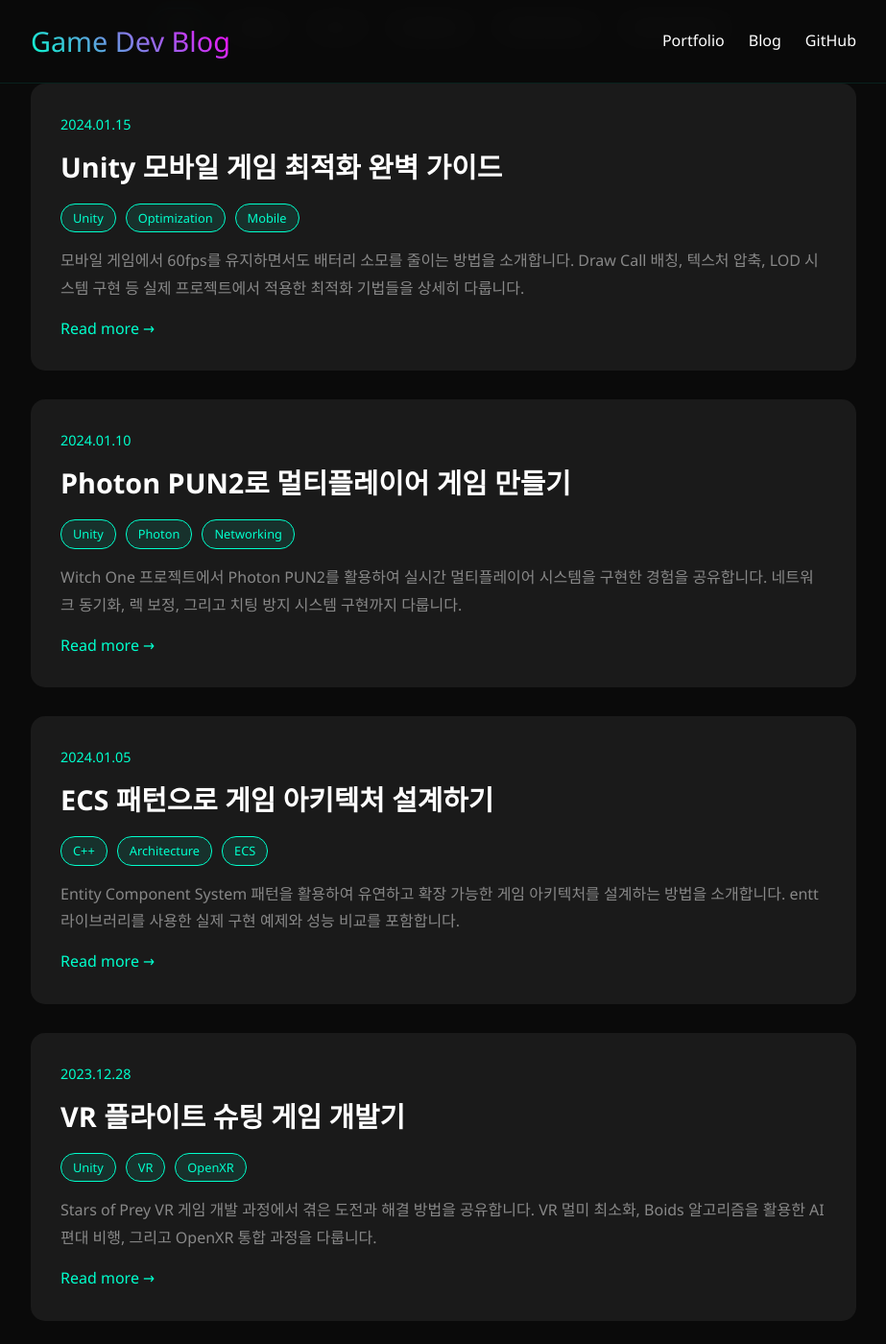
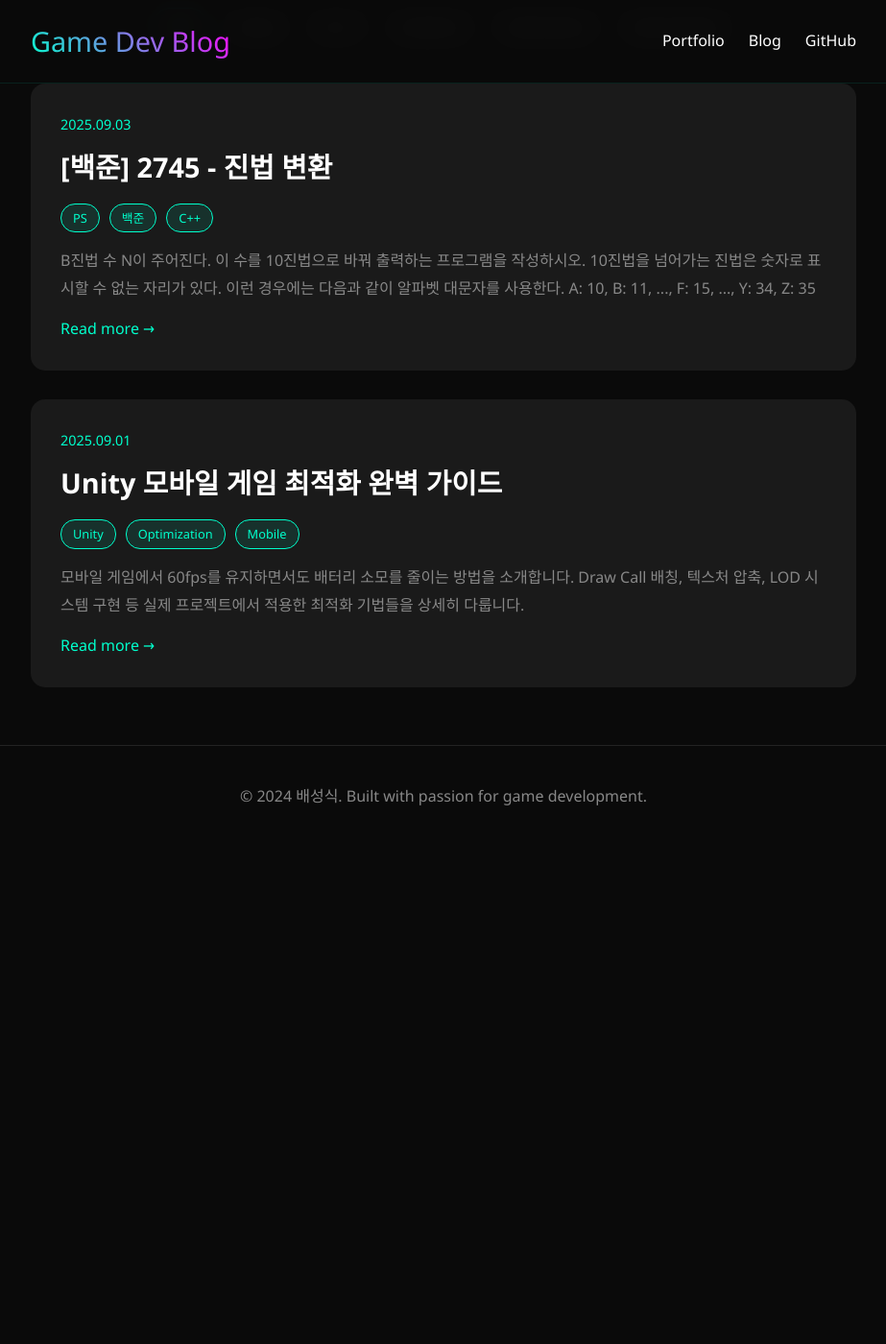
Before and after one commit to Labae/Labae.github.io, a Jekyll site: the page blog/index.html, which Jekyll copies as it is, in a window 1280 px wide and 1400 px high, scrolled down 325 px. Shown: the whole window at 96% size, without its empty margins (178-1101 px from the left). Built offline with Jekyll 4.4.1, drawn with Linux system fonts in a browser that asks for light colours; after the commit the page ends 1208 px from its top, so only the background shows below that; some of the changed text lies outside the part shown.

Commit message:
feat: update pages

```diff
--- a/blog/index.html
+++ b/blog/index.html
@@ -1,5 +1,6 @@
 <!DOCTYPE html>
 <html lang="ko">
+
 <head>
     <meta charset="UTF-8">
     <meta name="viewport" content="width=device-width, initial-scale=1.0">
@@ -31,9 +32,11 @@
         ::-webkit-scrollbar {
             width: 8px;
         }
+
         ::-webkit-scrollbar-track {
             background: var(--bg-dark);
         }
+
         ::-webkit-scrollbar-thumb {
             background: var(--primary);
             border-radius: 4px;
@@ -234,6 +237,7 @@
         }
     </style>
 </head>
+
 <body>
     <header>
         <div class="header-content">
@@ -267,9 +271,38 @@
         <!-- 블로그 포스트 리스트 -->
         <div class="blog-posts">
 
+            <!-- 새 포스트 템플릿
+            <a href="/blog/POST-URL" class="post-card">
+                <div class="post-date">DATE</div>
+                <h2 class="post-title">TITLE</h2>
+                <div class="post-tags">
+                    <span class="tag">TAG1</span>
+                </div>
+                <p class="post-excerpt">EXCERPT</p>
+                <span class="read-more">Read more →</span>
+            </a>
+            -->
+
+            <!-- 포스트 1 -->
+            <a href="/blog/2025-09-03-boj-2745.html" class="post-card">
+                <div class="post-date">2025.09.03</div>
+                <h2 class="post-title">[백준] 2745 - 진법 변환</h2>
+                <div class="post-tags">
+                    <span class="tag">PS</span>
+                    <span class="tag">백준</span>
+                    <span class="tag">C++</span>
+                </div>
+                <p class="post-excerpt">
+                    B진법 수 N이 주어진다. 이 수를 10진법으로 바꿔 출력하는 프로그램을 작성하시오.
+                    10진법을 넘어가는 진법은 숫자로 표시할 수 없는 자리가 있다. 이런 경우에는 다음과 같이 알파벳 대문자를 사용한다.
+                    A: 10, B: 11, ..., F: 15, ..., Y: 34, Z: 35
+                </p>
+                <span class="read-more">Read more →</span>
+            </a>
+
             <!-- 포스트 1 -->
             <a href="/blog/unity-optimization-tips.html" class="post-card">
-                <div class="post-date">2024.01.15</div>
+                <div class="post-date">2025.09.01</div>
                 <h2 class="post-title">Unity 모바일 게임 최적화 완벽 가이드</h2>
                 <div class="post-tags">
                     <span class="tag">Unity</span>
@@ -283,75 +316,6 @@
                 </p>
                 <span class="read-more">Read more →</span>
             </a>
-
-            <!-- 포스트 2 -->
-            <a href="/blog/photon-multiplayer.html" class="post-card">
-                <div class="post-date">2024.01.10</div>
-                <h2 class="post-title">Photon PUN2로 멀티플레이어 게임 만들기</h2>
-                <div class="post-tags">
-                    <span class="tag">Unity</span>
-                    <span class="tag">Photon</span>
-                    <span class="tag">Networking</span>
-                </div>
-                <p class="post-excerpt">
-                    Witch One 프로젝트에서 Photon PUN2를 활용하여 실시간 멀티플레이어
-                    시스템을 구현한 경험을 공유합니다. 네트워크 동기화, 렉 보정,
-                    그리고 치팅 방지 시스템 구현까지 다룹니다.
-                </p>
-                <span class="read-more">Read more →</span>
-            </a>
-
-            <!-- 포스트 3 -->
-            <a href="/blog/ecs-pattern-game.html" class="post-card">
-                <div class="post-date">2024.01.05</div>
-                <h2 class="post-title">ECS 패턴으로 게임 아키텍처 설계하기</h2>
-                <div class="post-tags">
-                    <span class="tag">C++</span>
-                    <span class="tag">Architecture</span>
-                    <span class="tag">ECS</span>
-                </div>
-                <p class="post-excerpt">
-                    Entity Component System 패턴을 활용하여 유연하고 확장 가능한
-                    게임 아키텍처를 설계하는 방법을 소개합니다. entt 라이브러리를
-                    사용한 실제 구현 예제와 성능 비교를 포함합니다.
-                </p>
-                <span class="read-more">Read more →</span>
-            </a>
-
-            <!-- 포스트 4 -->
-            <a href="/blog/vr-flight-game.html" class="post-card">
-                <div class="post-date">2023.12.28</div>
-                <h2 class="post-title">VR 플라이트 슈팅 게임 개발기</h2>
-                <div class="post-tags">
-                    <span class="tag">Unity</span>
-                    <span class="tag">VR</span>
-                    <span class="tag">OpenXR</span>
-                </div>
-                <p class="post-excerpt">
-                    Stars of Prey VR 게임 개발 과정에서 겪은 도전과 해결 방법을 공유합니다.
-                    VR 멀미 최소화, Boids 알고리즘을 활용한 AI 편대 비행,
-                    그리고 OpenXR 통합 과정을 다룹니다.
-                </p>
-                <span class="read-more">Read more →</span>
-            </a>
-
-            <!-- 포스트 5 -->
-            <a href="/blog/game-ai-fsm.html" class="post-card">
-                <div class="post-date">2023.12.20</div>
-                <h2 class="post-title">게임 AI를 위한 FSM 설계 패턴</h2>
-                <div class="post-tags">
-                    <span class="tag">Game Design</span>
-                    <span class="tag">AI</span>
-                    <span class="tag">C#</span>
-                </div>
-                <p class="post-excerpt">
-                    Finite State Machine을 활용한 게임 AI 구현 방법을 소개합니다.
-                    보스 몬스터의 복잡한 패턴을 JSON으로 관리하고,
-                    유연한 상태 전환을 구현하는 방법을 실제 코드와 함께 설명합니다.
-                </p>
-                <span class="read-more">Read more →</span>
-            </a>
-
         </div>
     </main>
 
@@ -388,4 +352,5 @@
         });
     </script>
 </body>
+
 </html>
```
Also changed, not shown: index.html (+13 -26 lines).
